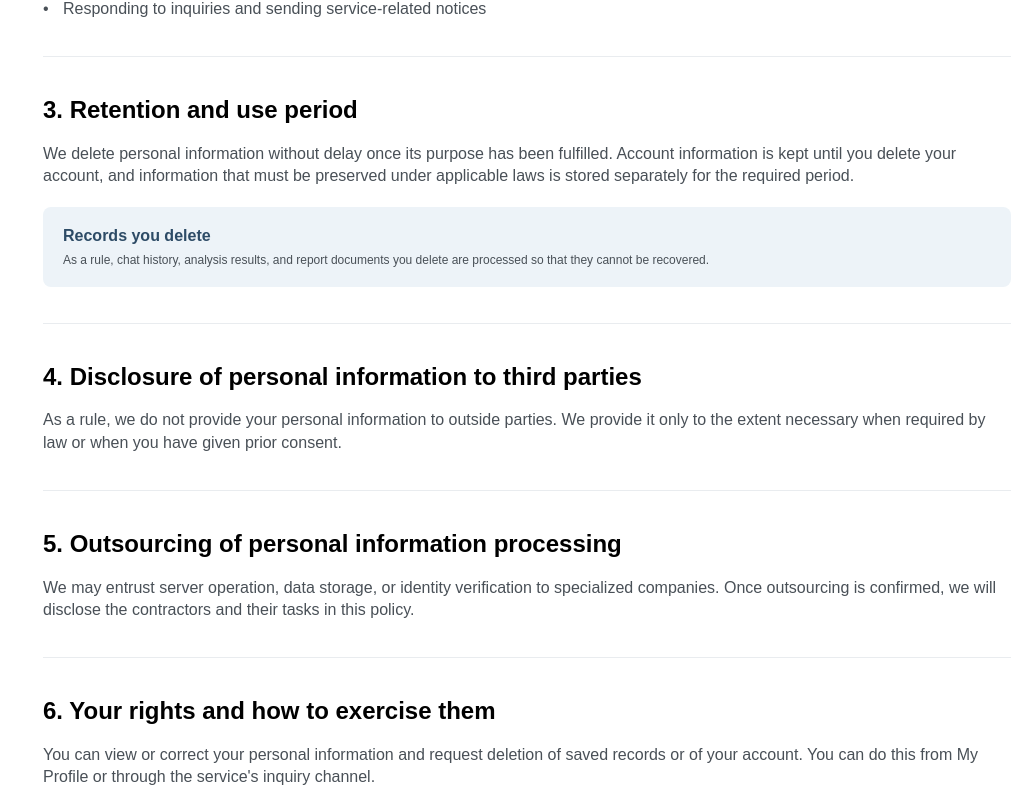
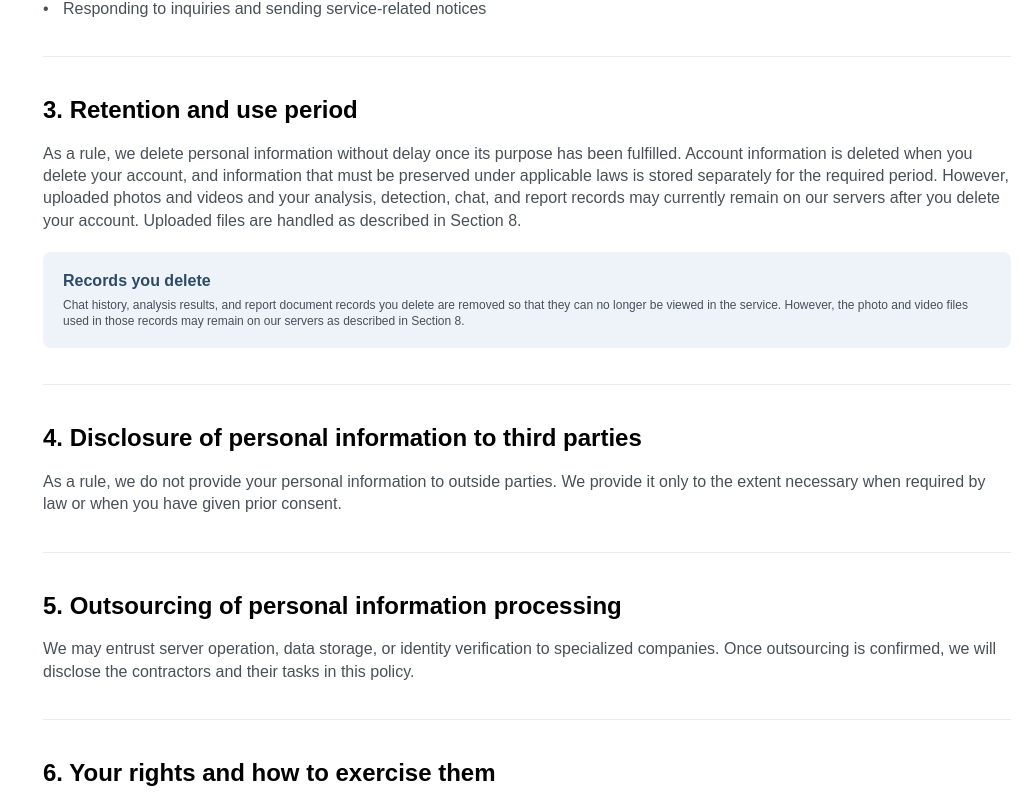
Before and after one commit to Signal-Ai-Deepfake/Signal-web, a Next.js app: page /privacy in a window 1280 px wide. Shown: the part 972-1780 px from the top of the page, without its empty margins (249-1280 px from the left). Built offline with nearby package versions, Linux system fonts and the light colour scheme; no server answers; a web font is replaced by a local one.

Commit message:
fix: 탈퇴·기록 삭제 후에도 업로드 파일과 기록이 남는 현재 동작을 개인정보 문서에 명시
Co-Authored-By: Claude Opus 5.5 <noreply@anthropic.com>

```diff
--- a/src/views/PrivacyPolicyPage/messages.ts
+++ b/src/views/PrivacyPolicyPage/messages.ts
@@ -82,11 +82,11 @@ export const privacyMessages = defineMessages<PrivacyText>(
       "문의 대응과 서비스 관련 안내",
     ],
     retention:
-      "개인정보는 이용 목적이 달성되면 지체 없이 삭제합니다. 회원 정보는 회원 탈퇴 시까지 보관하며, 관계 법령에 따라 보존 의무가 있는 정보는 정해진 기간 동안 별도로 보관합니다.",
+      "개인정보는 이용 목적이 달성되면 지체 없이 삭제하는 것을 원칙으로 합니다. 회원 정보는 회원 탈퇴 시 삭제하며, 관계 법령에 따라 보존 의무가 있는 정보는 정해진 기간 동안 별도로 보관합니다. 다만 현재는 업로드한 사진·영상과 분석·탐지·상담·신고 기록이 탈퇴 후에도 서버에 남을 수 있으며, 업로드 파일에 관한 내용은 8항을 따릅니다.",
     deletedRecords: {
       title: "사용자가 삭제한 기록",
       description:
-        "삭제한 상담 내역, 분석 결과 및 신고 문서는 복구할 수 없도록 처리하는 것을 원칙으로 합니다.",
+        "삭제한 상담 내역, 분석 결과 및 신고 문서 기록은 서비스에서 다시 조회할 수 없도록 삭제합니다. 다만 기록에 쓰인 사진·영상 파일은 8항에 따라 서버에 남을 수 있습니다.",
     },
     thirdParty:
       "원칙적으로 이용자의 개인정보를 외부에 제공하지 않습니다. 법률에 특별한 규정이 있거나 이용자가 사전에 동의한 경우에만 필요한 범위에서 제공합니다.",
@@ -109,7 +109,7 @@ export const privacyMessages = defineMessages<PrivacyText>(
       {
         heading: "이미지 및 영상 분석",
         description:
-          "업로드한 사진·영상은 분석·탐지 결과와 함께 서버에 저장됩니다. 자동 삭제 기간은 아직 정하지 않았으며, 삭제가 필요하면 서비스 문의 채널로 요청할 수 있습니다.",
+          "업로드한 사진·영상은 분석·탐지 결과와 함께 서버에 저장됩니다. 현재는 자동 삭제 기간이 정해져 있지 않아, 기록을 삭제하거나 회원 탈퇴를 해도 파일이 서버에 남을 수 있습니다. 보관 기간과 삭제 절차가 정해지면 이 방침을 개정해 안내합니다.",
       },
       {
         heading: "전문 기관 연결",
@@ -175,11 +175,11 @@ export const privacyMessages = defineMessages<PrivacyText>(
         "Responding to inquiries and sending service-related notices",
       ],
       retention:
-        "We delete personal information without delay once its purpose has been fulfilled. Account information is kept until you delete your account, and information that must be preserved under applicable laws is stored separately for the required period.",
+        "As a rule, we delete personal information without delay once its purpose has been fulfilled. Account information is deleted when you delete your account, and information that must be preserved under applicable laws is stored separately for the required period. However, uploaded photos and videos and your analysis, detection, chat, and report records may currently remain on our servers after you delete your account. Uploaded files are handled as described in Section 8.",
       deletedRecords: {
         title: "Records you delete",
         description:
-          "As a rule, chat history, analysis results, and report documents you delete are processed so that they cannot be recovered.",
+          "Chat history, analysis results, and report document records you delete are removed so that they can no longer be viewed in the service. However, the photo and video files used in those records may remain on our servers as described in Section 8.",
       },
       thirdParty:
         "As a rule, we do not provide your personal information to outside parties. We provide it only to the extent necessary when required by law or when you have given prior consent.",
@@ -202,7 +202,7 @@ export const privacyMessages = defineMessages<PrivacyText>(
         {
           heading: "Image and video analysis",
           description:
-            "Uploaded photos and videos are stored on our servers together with the analysis or detection results. No automatic deletion period has been set yet; you can request deletion through the service's inquiry channel.",
+            "Uploaded photos and videos are stored on our servers together with the analysis or detection results. No automatic deletion period has been set yet, so files may remain on our servers even after you delete the records or your account. Once a retention period and deletion procedure are set, we will update this policy.",
         },
         {
           heading: "Connecting to agencies",
@@ -267,11 +267,11 @@ export const privacyMessages = defineMessages<PrivacyText>(
         "お問い合わせへの対応とサービスに関するご案内",
       ],
       retention:
-        "個人情報は利用目的を達成した後、遅滞なく削除します。会員情報は退会するまで保管し、関係法令により保存義務がある情報は定められた期間、別途保管します。",
+        "個人情報は利用目的を達成した後、遅滞なく削除することを原則とします。会員情報は退会時に削除し、関係法令により保存義務がある情報は定められた期間、別途保管します。ただし現在、アップロードされた写真・動画と分析・検出・相談・通報の記録は、退会後もサーバーに残る場合があります。アップロードされたファイルについては第8項に従います。",
       deletedRecords: {
         title: "利用者が削除した記録",
         description:
-          "削除された相談履歴、分析結果および通報書類は、復元できないよう処理することを原則とします。",
+          "削除された相談履歴、分析結果および通報書類の記録は、サービス上で再び閲覧できないよう削除します。ただし、記録に使われた写真・動画ファイルは第8項のとおりサーバーに残る場合があります。",
       },
       thirdParty:
         "原則として、利用者の個人情報を外部に提供しません。法律に特別な定めがある場合、または利用者の事前の同意がある場合に限り、必要な範囲で提供します。",
@@ -294,7 +294,7 @@ export const privacyMessages = defineMessages<PrivacyText>(
         {
           heading: "画像・動画の分析",
           description:
-            "アップロードされた写真・動画は、分析・検出結果とともにサーバーに保存されます。自動削除の期間はまだ定めておらず、削除をご希望の場合はサービスのお問い合わせ窓口からお申し出いただけます。",
+            "アップロードされた写真・動画は、分析・検出結果とともにサーバーに保存されます。現在は自動削除の期間が定められていないため、記録を削除したり退会したりしても、ファイルがサーバーに残る場合があります。保管期間と削除手続きが決まり次第、本ポリシーを改定してお知らせします。",
         },
         {
           heading: "専門機関へのおつなぎ",
@@ -353,10 +353,11 @@ export const privacyMessages = defineMessages<PrivacyText>(
         "回复咨询并发送服务相关通知",
       ],
       retention:
-        "个人信息在使用目的达成后将立即删除。会员信息保存至注销账号为止；根据相关法律法规须保存的信息，将在规定期限内另行保存。",
+        "原则上，个人信息在使用目的达成后将立即删除。会员信息在注销账号时删除；根据相关法律法规须保存的信息，将在规定期限内另行保存。但目前，上传的照片和视频以及分析、检测、咨询、举报记录在注销账号后仍可能保留在服务器上。上传文件的处理遵循第8项。",
       deletedRecords: {
         title: "用户删除的记录",
-        description: "原则上，已删除的咨询记录、分析结果及举报文件将被处理为无法恢复。",
+        description:
+          "已删除的咨询记录、分析结果及举报文件记录将被删除，无法再在服务中查看。但这些记录所使用的照片和视频文件可能会按照第8项保留在服务器上。",
       },
       thirdParty:
         "原则上不向外部提供用户的个人信息。仅在法律有特别规定或用户事先同意的情况下，在必要范围内提供。",
@@ -378,7 +379,7 @@ export const privacyMessages = defineMessages<PrivacyText>(
         {
           heading: "图片与视频分析",
           description:
-            "上传的照片和视频会与分析、检测结果一起保存在服务器上。目前尚未设定自动删除期限，如需删除，可通过服务咨询渠道申请。",
+            "上传的照片和视频会与分析、检测结果一起保存在服务器上。目前尚未设定自动删除期限，因此即使删除记录或注销账号，文件仍可能保留在服务器上。保存期限和删除流程确定后，我们将修订本政策并另行通知。",
         },
         {
           heading: "对接专业机构",
--- a/src/views/SignupPage/legalSummaryMessages.ts
+++ b/src/views/SignupPage/legalSummaryMessages.ts
@@ -88,7 +88,7 @@ export const legalSummaryMessages = defineMessages<LegalSummaryText>(
       },
       {
         title: "제4조 (보유 및 이용 기간)",
-        body: "개인정보는 회원 탈퇴 시까지 보관하며, 관계 법령에 따라 보관이 필요한 경우 해당 기간 동안 안전하게 보관합니다. 업로드한 사진·영상의 보관 기준은 개인정보처리방침의 '상담 및 분석 데이터 처리' 항목을 따릅니다.",
+        body: "회원 정보는 회원 탈퇴 시까지 보관하며, 관계 법령에 따라 보관이 필요한 경우 해당 기간 동안 안전하게 보관합니다. 다만 현재는 업로드한 사진·영상과 분석·탐지·상담·신고 기록이 탈퇴 후에도 서버에 남을 수 있으며, 자세한 내용은 개인정보처리방침의 '보유 및 이용 기간'과 '상담 및 분석 데이터 처리' 항목을 따릅니다.",
       },
       {
         title: "제5조 (개인정보 보호)",
@@ -177,7 +177,7 @@ export const legalSummaryMessages = defineMessages<LegalSummaryText>(
         },
         {
           title: "Article 4 (Retention period)",
-          body: "Personal information is kept until you delete your account. Where applicable laws require retention, it is stored securely for the required period. Uploaded photos and videos are kept as described under 'Handling of chat and analysis data' in the Privacy Policy.",
+          body: "Account information is kept until you delete your account. Where applicable laws require retention, it is stored securely for the required period. However, uploaded photos and videos and your analysis, detection, chat, and report records may currently remain on our servers after you delete your account. See 'Retention and use period' and 'Handling of chat and analysis data' in the Privacy Policy for details.",
         },
         {
           title: "Article 5 (Protection of personal information)",
@@ -265,7 +265,7 @@ export const legalSummaryMessages = defineMessages<LegalSummaryText>(
         },
         {
           title: "第4条（保有および利用期間）",
-          body: "個人情報は退会するまで保管し、関係法令により保管が必要な場合は、その期間中安全に保管します。アップロードされた写真・動画の保管基準は、プライバシーポリシーの「相談・分析データの取り扱い」に従います。",
+          body: "会員情報は退会するまで保管し、関係法令により保管が必要な場合は、その期間中安全に保管します。ただし現在、アップロードされた写真・動画と分析・検出・相談・通報の記録は、退会後もサーバーに残る場合があります。詳しくはプライバシーポリシーの「保有および利用期間」と「相談・分析データの取り扱い」に従います。",
         },
         {
           title: "第5条（個人情報の保護）",
@@ -349,7 +349,7 @@ export const legalSummaryMessages = defineMessages<LegalSummaryText>(
         },
         {
           title: "第四条（保存及使用期限）",
-          body: "个人信息保存至注销账号为止；如相关法律法规要求保存，将在规定期限内安全保存。上传的照片和视频的保存标准遵循隐私政策中“咨询与分析数据的处理”一项。",
+          body: "会员信息保存至注销账号为止；如相关法律法规要求保存，将在规定期限内安全保存。但目前，上传的照片和视频以及分析、检测、咨询、举报记录在注销账号后仍可能保留在服务器上。详情请参阅隐私政策中的“保存及使用期限”和“咨询与分析数据的处理”。",
         },
         {
           title: "第五条（个人信息保护）",
```
